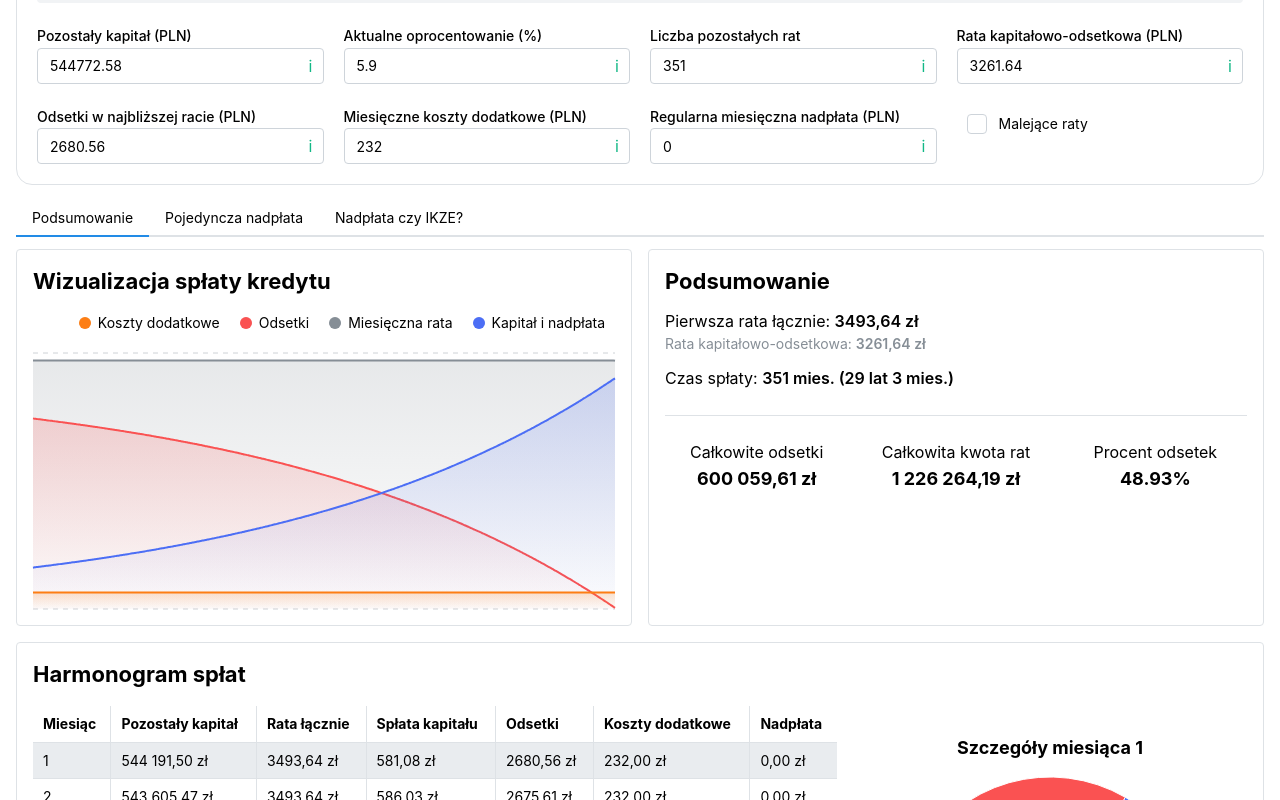
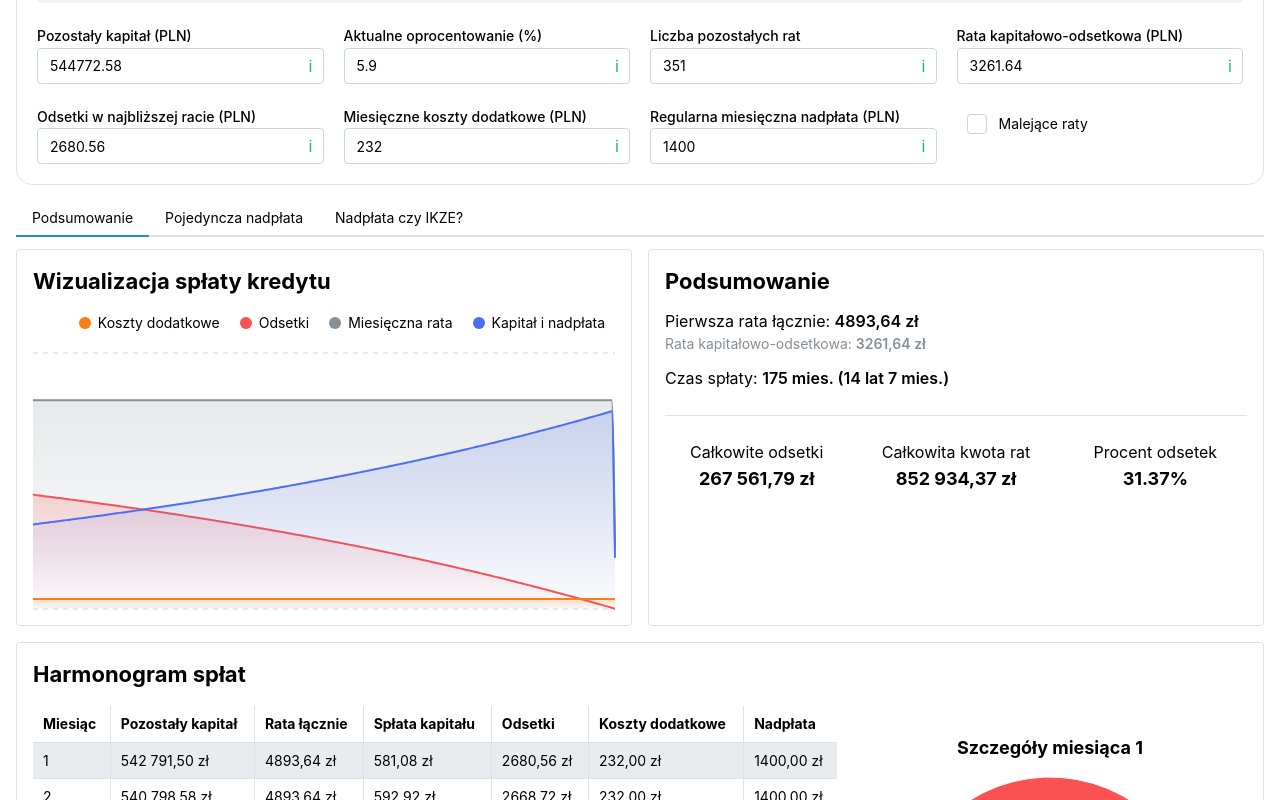
Before and after one commit to Angael/hipoteka, a React (Vite) app: page / in a window 1280 px wide. Shown: the part 220-1020 px from the top of the page. Built offline with nearby package versions, Linux system fonts and the light colour scheme.

Commit message:
better ikze calculations

```diff
--- a/src/App.tsx
+++ b/src/App.tsx
@@ -106,7 +106,7 @@ function App() {
   const [additionalCost, additionalCostProps] =
     useDefferedInputState<number | string>(232);
   const [overpayment, overpaymentProps] =
-    useDefferedInputState<number | string>(0);
+    useDefferedInputState<number | string>(1_400);
   const [plannedPrincipal, plannedPrincipalProps] =
     useDefferedInputState<number | string>(500_000);
   const [plannedInterest, plannedInterestProps] =
@@ -116,7 +116,7 @@ function App() {
   const [plannedCost, plannedCostProps] =
     useDefferedInputState<number | string>(0);
   const [plannedOverpayment, plannedOverpaymentProps] =
-    useDefferedInputState<number | string>(0);
+    useDefferedInputState<number | string>(1_400);
   const [isFallingRates, isFallingRatesProps] =
     useDefferedInputState<boolean>(false);
 
--- a/src/IkzeComparison.tsx
+++ b/src/IkzeComparison.tsx
@@ -2,6 +2,7 @@ import { AreaChart } from "@mantine/charts";
 import {
   Badge,
   Card,
+  Divider,
   NumberInput,
   SegmentedControl,
   SimpleGrid,
@@ -15,10 +16,14 @@ import {
   type LoanParameters
 } from "./loanCalculations";
 import { formatCurrency } from "./utils";
+import InputHelp from "./InputHelp";
 
 const IKZE_LIMIT_2026 = 11_304;
+const MONTHLY_IKZE_CAPACITY = 942;
+const RETIREMENT_AGE = 65;
 const TAX_THRESHOLD = 120_000;
 const WITHDRAWAL_TAX = 0.1;
+const MAX_HORIZON_MONTHS = 50 * 12;
 
 const profiles = {
   cautious: { label: "Ostrożny · 3%", returnRate: 0.03 },
@@ -27,190 +32,224 @@ const profiles = {
 } as const;
 
 type Profile = keyof typeof profiles;
+type Props = { parameters: LoanParameters };
+type RouteKind = "ikzeFirst" | "mortgageFirst";
 
-type Props = {
-  parameters: LoanParameters;
+const taxBenefitFor = (contribution: number, income: number) => {
+  const deductible = Math.min(contribution, income);
+  const at32 = Math.min(deductible, Math.max(income - TAX_THRESHOLD, 0));
+  return at32 * 0.32 + (deductible - at32) * 0.12;
 };
 
+const payoffLabel = (months: number) =>
+  months <= 0
+    ? "kredyt już spłacony"
+    : `${Math.floor(months / 12)} l. ${months % 12} mies.`;
+
 const IkzeComparison = ({ parameters }: Props) => {
+  const [currentAge, setCurrentAge] = useState<number | string>(28);
   const [monthlyBudget, setMonthlyBudget] = useState<number | string>(500);
   const [taxableIncome, setTaxableIncome] = useState<number | string>(100_000);
   const [profile, setProfile] = useState<Profile>("balanced");
+
+  const age = typeof currentAge === "number" ? Math.min(Math.max(currentAge, 15), 64) : 28;
   const budget = typeof monthlyBudget === "number" ? Math.max(monthlyBudget, 0) : 0;
   const income = typeof taxableIncome === "number" ? Math.max(taxableIncome, 0) : 0;
 
   const result = useMemo(() => {
-    const years = Math.max(Math.ceil(parameters.termMonths / 12), 1);
-    const annualContribution = Math.min(budget * 12, IKZE_LIMIT_2026);
-    const monthlyContribution = annualContribution / 12;
-    const annualReturn = profiles[profile].returnRate;
-    const monthlyReturn = Math.pow(1 + annualReturn, 1 / 12) - 1;
-    const baseline = generateAmortizationSchedule({
+    const horizonMonths = Math.min(
+      Math.max(Math.round((RETIREMENT_AGE - age) * 12), 1),
+      MAX_HORIZON_MONTHS
+    );
+    const commonOverpayment = Math.max(parameters.monthlyOverpayment ?? 0, 0);
+    const ikzeFirstMortgageBudget = Math.max(budget - MONTHLY_IKZE_CAPACITY, 0);
+    const schedules = {
+      baseline: generateAmortizationSchedule(parameters),
+      ikzeFirst: generateAmortizationSchedule({
         ...parameters,
-      monthlyOverpayment: 0,
-      oneTimeOverpayment: 0
-    });
-    const overpaid = generateAmortizationSchedule({
+        monthlyOverpayment: commonOverpayment + ikzeFirstMortgageBudget
+      }),
+      mortgageFirst: generateAmortizationSchedule({
         ...parameters,
-      monthlyOverpayment: budget,
-      oneTimeOverpayment: 0
-    });
-    const interestSaved = Math.max(
-      baseline.totalInterestPaid - overpaid.totalInterestPaid,
+        monthlyOverpayment: commonOverpayment + budget
+      })
+    };
+    const monthlyReturn = Math.pow(1 + profiles[profile].returnRate, 1 / 12) - 1;
+
+    const simulate = (kind: RouteKind) => {
+      const schedule = schedules[kind];
+      const mortgageBudget =
+        kind === "ikzeFirst" ? ikzeFirstMortgageBudget : budget;
+      let ikzeBalance = 0;
+      let contributions = 0;
+      let taxBenefit = 0;
+      let yearContribution = 0;
+      let cumulativeInterest = 0;
+      let cashSavings = 0;
+      const snapshots = [];
+
+      for (let month = 1; month <= horizonMonths; month += 1) {
+        const loanRow = schedule.schedule[month - 1];
+        const loanBalance = loanRow?.remainingBalance ?? 0;
+        cumulativeInterest += loanRow?.interest ?? 0;
+        const mayContribute = kind === "ikzeFirst" || month > schedule.payoffMonths;
+        const remainingAnnualCapacity = Math.max(IKZE_LIMIT_2026 - yearContribution, 0);
+        const contribution = mayContribute
+          ? Math.min(budget, MONTHLY_IKZE_CAPACITY, remainingAnnualCapacity)
+          : 0;
+
+        ikzeBalance = ikzeBalance * (1 + monthlyReturn) + contribution;
+        contributions += contribution;
+        yearContribution += contribution;
+
+        // The schedule includes the configured overpayment and the comparison
+        // budget together. Isolate the latter so a final, truncated payment
+        // does not silently discard any budget left after payoff.
+        const configuredOverpayment =
+          commonOverpayment +
+          (month === 1 ? Math.max(parameters.oneTimeOverpayment ?? 0, 0) : 0);
+        const comparisonMortgagePayment = Math.min(
+          mortgageBudget,
+          Math.max((loanRow?.overpayment ?? 0) - configuredOverpayment, 0)
+        );
+        if (loanBalance === 0) {
+          cashSavings += Math.max(
+            budget - contribution - comparisonMortgagePayment,
             0
           );
-    const monthsSaved = Math.max(baseline.payoffMonths - overpaid.payoffMonths, 0);
-    const deductionAt32 = Math.min(
-      annualContribution,
-      Math.max(income - TAX_THRESHOLD, 0)
-    );
-    const deductionAt12 = Math.min(
-      annualContribution - deductionAt32,
-      Math.max(income - deductionAt32, 0)
-    );
-    const annualTaxSaving = deductionAt32 * 0.32 + deductionAt12 * 0.12;
-    let ikzeBalance = 0;
-    let contributions = 0;
-    const chartData = [];
+        }
 
-    for (let month = 1; month <= years * 12; month += 1) {
-      ikzeBalance = ikzeBalance * (1 + monthlyReturn) + monthlyContribution;
-      contributions += monthlyContribution;
-      if (month % 12 === 0) {
-        const elapsedYears = month / 12;
-        const taxSavings = annualTaxSaving * elapsedYears;
+        const isYearEnd = month % 12 === 0;
+        if (isYearEnd || month === horizonMonths) {
+          taxBenefit += taxBenefitFor(yearContribution, income);
+          yearContribution = 0;
           const netIkze = ikzeBalance * (1 - WITHDRAWAL_TAX);
-        chartData.push({
-          year: `Rok ${elapsedYears}`,
-          ikzeBenefit: Math.max(netIkze + taxSavings - contributions, 0),
-          overpaymentBenefit: interestSaved * Math.min(month / baseline.payoffMonths, 1)
+          const repaidPrincipal = Math.max(parameters.principal - loanBalance, 0);
+          snapshots.push({
+            month,
+            age: age + month / 12,
+            period: `Wiek ${(age + month / 12).toLocaleString("pl-PL", { maximumFractionDigits: 1 })}`,
+            loanBalance,
+            cumulativeInterest,
+            contributions,
+            taxBenefit,
+            netIkze,
+            repaidPrincipal,
+            cashSavings,
+            routeValue: repaidPrincipal + netIkze + taxBenefit + cashSavings
           });
         }
       }
 
-    const netIkze = ikzeBalance * (1 - WITHDRAWAL_TAX);
-    const totalTaxSaving = annualTaxSaving * years;
-    const ikzeBenefit = netIkze + totalTaxSaving - contributions;
+      const terminal = snapshots[snapshots.length - 1];
+      return {
+        ...terminal,
+        snapshots,
+        payoffMonths: schedule.payoffMonths,
+        interestSaved: Math.max(
+          schedules.baseline.totalInterestPaid - schedule.totalInterestPaid,
+          0
+        )
+      };
+    };
+
+    const ikzeFirst = simulate("ikzeFirst");
+    const mortgageFirst = simulate("mortgageFirst");
+    const chartData = ikzeFirst.snapshots.map((point, index) => {
+      const mortgagePoint = mortgageFirst.snapshots[index];
+      return {
+        period: point.period,
+        ikzeFirstValue: point.routeValue,
+        mortgageFirstValue: mortgagePoint.routeValue,
+        ikzeFirstCashSavings: point.cashSavings,
+        mortgageFirstCashSavings: mortgagePoint.cashSavings
+      };
+    });
 
     return {
-      years,
-      annualContribution,
-      monthlyContribution,
-      annualTaxSaving,
-      totalTaxSaving,
-      netIkze,
-      ikzeBenefit,
-      interestSaved,
-      monthsSaved,
-      chartData,
-      winner: ikzeBenefit > interestSaved ? "ikze" : "mortgage"
+      horizonMonths,
+      ikzeFirstMortgageBudget,
+      ikzeFirst,
+      mortgageFirst,
+      chartData
     };
-  }, [budget, income, parameters, profile]);
+  }, [age, budget, income, parameters, profile]);
+
+  const difference = result.ikzeFirst.routeValue - result.mortgageFirst.routeValue;
+  const earlierMonths = Math.abs(result.ikzeFirst.payoffMonths - result.mortgageFirst.payoffMonths);
 
   return (
     <Stack gap="md" mt="sm">
       <Card withBorder radius="lg" p="lg">
         <Text tt="uppercase" size="xs" fw={700} c="teal.8" lts={1.1}>
-          Ten sam miesięczny budżet, dwa zastosowania
+          Jeden miesięczny budżet · dwa sposoby oszczędzania
         </Text>
-        <Title order={2} mt={4}>IKZE czy nadpłata kredytu?</Title>
-        <Text c="dimmed" mt="xs" maw={850} lh={1.55}>
-          Porównujemy dodatkową korzyść ponad wpłacony przez Ciebie kapitał:
-          zaoszczędzone odsetki kontra zysk inwestycyjny, ulgę PIT i 10% podatku
-          przy prawidłowej wypłacie z IKZE.
+        <Title order={2} mt={4}>Najpierw IKZE czy szybsza spłata kredytu?</Title>
+        <Text c="dimmed" mt="xs" maw={900} lh={1.55}>
+          Wybierz kwotę, którą możesz odkładać co miesiąc. Porównamy, co się stanie,
+          gdy najpierw zasilasz IKZE albo najpierw nadpłacasz kredyt. Każda złotówka
+          budżetu trafia do IKZE, kredytu lub pozostałych oszczędności.
         </Text>
       </Card>
 
-      <SimpleGrid cols={{ base: 1, md: 3 }} spacing="md">
-        <NumberInput
-          label="Miesięczny budżet (PLN)"
-          value={monthlyBudget}
-          onChange={setMonthlyBudget}
-          min={0}
-          step={100}
-          decimalScale={2}
-        />
-        <NumberInput
-          label="Roczny dochód po kosztach i składkach, przed ulgą IKZE (PLN)"
-          value={taxableIncome}
-          onChange={setTaxableIncome}
-          min={0}
-          step={5_000}
-        />
+      <SimpleGrid cols={{ base: 1, md: 4 }} spacing="md">
+        <NumberInput label="Obecny wiek" value={currentAge} onChange={setCurrentAge} min={15} max={64} step={1} />
+        <NumberInput label="Miesięczny budżet (PLN)" value={monthlyBudget} onChange={setMonthlyBudget} min={0} step={100} decimalScale={2} />
+        <NumberInput label="Roczny dochód do PIT (PLN)" value={taxableIncome} onChange={setTaxableIncome} min={0} step={5_000} />
         <Stack gap={5}>
-          <Text size="sm" fw={500}>Założony średni wynik inwestycji</Text>
-          <SegmentedControl
-            fullWidth
-            value={profile}
-            onChange={(value) => setProfile(value as Profile)}
-            data={Object.entries(profiles).map(([value, item]) => ({
-              value,
-              label: item.label
-            }))}
-          />
+          <Text size="sm" fw={500}>Scenariusz wyniku IKZE</Text>
+          <SegmentedControl fullWidth value={profile} onChange={(value) => setProfile(value as Profile)} data={Object.entries(profiles).map(([value, item]) => ({ value, label: item.label }))} />
         </Stack>
       </SimpleGrid>
 
-      {budget * 12 > IKZE_LIMIT_2026 && (
-        <Text size="sm" c="orange.8">
-          Limit IKZE na 2026 r. to {formatCurrency(IKZE_LIMIT_2026)}. Nadwyżka
-          miesięcznego budżetu nie jest doliczana do symulacji IKZE.
+      <Card withBorder radius="lg" p={{ base: "lg", md: "xl" }} bg="gray.0">
+        <Badge color="gray" variant="light" mb="sm">Najważniejszy wniosek</Badge>
+        <Title order={3}>Więcej na 65. urodziny czy kredyt spłacony wcześniej?</Title>
+        <Text mt="sm" lh={1.55}>
+          <b>Łączna kwota w wieku 65 lat:</b>{" "}
+          {difference === 0
+            ? "oba sposoby dają w tym wyliczeniu tyle samo"
+            : `${difference > 0 ? "„IKZE najpierw”" : "„Kredyt najpierw”"} daje o ${formatCurrency(Math.abs(difference))} więcej`}.
+          To prognoza, bo wynik IKZE może być inny niż założone 3%, 5% lub 7%.
         </Text>
-      )}
-
-      <Card
-        withBorder
-        radius="lg"
-        p={{ base: "lg", md: "xl" }}
-        bg={result.winner === "ikze" ? "teal.0" : "blue.0"}
-      >
-        <Badge color={result.winner === "ikze" ? "teal" : "blue"} mb="sm">
-          Lepszy wynik w tej symulacji
-        </Badge>
-        <Title order={2}>
-          {result.winner === "ikze" ? "IKZE" : "Nadpłata kredytu"}
-        </Title>
-        <Text mt="xs" c="dimmed">
-          Różnica prognozowanych korzyści: {formatCurrency(
-            Math.abs(result.ikzeBenefit - result.interestSaved)
-          )}. Nadpłata daje pewny efekt równy kosztowi unikniętych odsetek;
-          wynik inwestycji nie jest gwarantowany.
+        <Text mt="xs" lh={1.55}>
+          <b>Szybsze wyjście z długu:</b>{" "}
+          {earlierMonths > 0
+            ? `„Kredyt najpierw” spłaca kredyt o ${earlierMonths} mies. wcześniej.`
+            : "W obu sposobach kredyt jest spłacony w tym samym miesiącu."}{" "}
+          Mniej zapłaconych odsetek jest przewidywalne przy niezmiennym oprocentowaniu.
         </Text>
       </Card>
 
       <SimpleGrid cols={{ base: 1, md: 2 }} spacing="md">
-        <Card withBorder radius="lg" p="lg">
-          <Text size="sm" c="dimmed">Nadpłata kredytu</Text>
-          <Text fz={30} fw={800} c="blue.8">{formatCurrency(result.interestSaved)}</Text>
-          <Text>zaoszczędzonych odsetek · {result.monthsSaved} mies. szybciej</Text>
-        </Card>
-        <Card withBorder radius="lg" p="lg">
-          <Text size="sm" c="dimmed">IKZE po {result.years} latach</Text>
-          <Text fz={30} fw={800} c="teal.8">{formatCurrency(result.ikzeBenefit)}</Text>
-          <Text>dodatkowej korzyści ponad wpłaty</Text>
-        </Card>
-        <Card withBorder radius="lg" p="lg">
-          <Text size="sm" c="dimmed">Szacowana ulga PIT rocznie</Text>
-          <Text fz={24} fw={800}>{formatCurrency(result.annualTaxSaving)}</Text>
-          <Text size="xs" c="dimmed">Uwzględnia część dochodu w progach 12% i 32%</Text>
-        </Card>
-        <Card withBorder radius="lg" p="lg">
-          <Text size="sm" c="dimmed">Wartość IKZE po podatku 10%</Text>
-          <Text fz={24} fw={800}>{formatCurrency(result.netIkze)}</Text>
-          <Text size="xs" c="dimmed">Przy wypłacie po 65. roku życia i wpłatach w min. 5 latach</Text>
-        </Card>
+        <RouteCard
+          color="teal"
+          title="Sposób A · Najpierw IKZE"
+          description={`Co miesiąc do IKZE trafia najwyżej 942 zł (11 304 zł rocznie). Przed spłatą kredytu ${formatCurrency(result.ikzeFirstMortgageBudget)} ponad ten limit idzie na nadpłatę; po spłacie ta nadwyżka trafia do „Pozostałych oszczędności”.`}
+          route={result.ikzeFirst}
+        />
+        <RouteCard
+          color="blue"
+          title="Sposób B · Najpierw kredyt"
+          description="Do spłaty kredytu cały miesięczny budżet idzie na nadpłatę. Od następnego miesiąca do IKZE trafia najwyżej 942 zł, a każda złotówka ponad limit do „Pozostałych oszczędności”."
+          route={result.mortgageFirst}
+        />
       </SimpleGrid>
 
       <Card withBorder radius="lg" p="lg">
-        <Title order={3} mb="md">Jak rośnie dodatkowa korzyść</Title>
+        <Title order={3}>Jak rośnie łączna kwota do 65. roku życia</Title>
+        <Text size="sm" c="dimmed" mb="md" lh={1.5}>
+          Każdy punkt na wykresie to suma czterech części: spłaconego kapitału kredytu,
+          IKZE po podatku 10%, niewydanej ulgi PIT i pozostałych oszczędności w gotówce.
+        </Text>
         <AreaChart
-          h={300}
+          h={320}
           data={result.chartData}
-          dataKey="year"
+          dataKey="period"
           valueFormatter={formatCurrency}
           series={[
-            { name: "overpaymentBenefit", label: "Nadpłata", color: "blue.7" },
-            { name: "ikzeBenefit", label: "IKZE", color: "teal.7" }
+            { name: "ikzeFirstValue", label: "IKZE najpierw", color: "teal.7" },
+            { name: "mortgageFirstValue", label: "Kredyt najpierw", color: "blue.7" }
           ]}
           withLegend
           curveType="monotone"
@@ -219,17 +258,126 @@ const IkzeComparison = ({ parameters }: Props) => {
       </Card>
 
       <Card withBorder radius="lg" p="lg" bg="yellow.0">
-        <Text fw={700}>Założenia i ograniczenia</Text>
+        <Text fw={700}>Co zakładamy w tym porównaniu</Text>
         <Text size="sm" c="dimmed" mt={5} lh={1.5}>
-          Limit IKZE 2026: 11 304 zł. Skala PIT: 12% do 120 000 zł i 32% od
-          nadwyżki. Preferencyjna wypłata IKZE jest obciążona 10% podatkiem od
-          całej kwoty. Profile 3%, 5% i 7% to scenariusze, nie obietnice; „globalny
-          ETF” może w pojedynczych latach mocno tracić. Kalkulator nie uwzględnia
-          opłat produktu, inflacji ani zmian prawa i limitów w kolejnych latach.
+          Liczymy {result.horizonMonths} mies., od wieku {age} do 65 lat. Limit IKZE przez
+          cały czas wynosi 942 zł miesięcznie i 11 304 zł rocznie. Przy wypłacie odejmujemy
+          10% od całego IKZE. Ulgę PIT liczymy według stawek 12% i 32%, ale jej nie
+          inwestujemy. Pozostałe oszczędności także nie zarabiają. Wyniki 3%, 5% i 7%
+          to tylko możliwe scenariusze. Pomijamy inflację, opłaty oraz przyszłe zmiany
+          prawa, limitu IKZE i oprocentowania kredytu.
         </Text>
       </Card>
     </Stack>
   );
 };
 
+type RouteCardProps = {
+  color: "teal" | "blue";
+  title: string;
+  description: string;
+  route: {
+    routeValue: number;
+    repaidPrincipal: number;
+    netIkze: number;
+    taxBenefit: number;
+    cashSavings: number;
+    cumulativeInterest: number;
+    contributions: number;
+    loanBalance: number;
+    payoffMonths: number;
+    interestSaved: number;
+  };
+};
+
+const RouteCard = ({ color, title, description, route }: RouteCardProps) => (
+  <Card withBorder radius="lg" p="lg">
+    <Text tt="uppercase" size="xs" fw={700} c={`${color}.8`} lts={1}>{title}</Text>
+    <Text fz={30} fw={800} c={`${color}.8`} mt={4}>{formatCurrency(route.routeValue)}</Text>
+    <Text size="sm">
+      Łącznie w wieku 65 lat{" "}
+      <InputHelp
+        title="Łączna kwota"
+        description="To spłacony kapitał kredytu + IKZE po podatku 10% + niewydana ulga PIT + pozostałe oszczędności."
+        effect="Wielka liczba pokazuje cały wynik sposobu, nie samo IKZE."
+      />
+    </Text>
+    <Text size="sm" c="dimmed" mt="md" lh={1.5}>{description}</Text>
+    <Divider my="md" />
+    <SimpleGrid cols={{ base: 1, xs: 2 }} spacing="sm">
+      <Metric
+        label="Spłacony kapitał kredytu"
+        value={formatCurrency(route.repaidPrincipal)}
+        description="To część pożyczonej kwoty, którą oddano bankowi do 65. roku życia. Nie obejmuje odsetek ani opłat."
+        effect="Ta kwota jest jedną z czterech części łącznego wyniku."
+      />
+      <Metric
+        label="IKZE po podatku 10%"
+        value={formatCurrency(route.netIkze)}
+        description="To prognozowana wartość IKZE w wieku 65 lat po odjęciu 10% podatku od wypłaty."
+        effect="Wynik zależy od wybranego scenariusza 3%, 5% lub 7%."
+      />
+      <Metric
+        label="Ulga PIT (nieinwestowana)"
+        value={formatCurrency(route.taxBenefit)}
+        description="To suma oszczędności w PIT dzięki wpłatom na IKZE. Zakładamy, że zwrot podatku nie jest inwestowany."
+        effect="Ulgę dodajemy osobno do łącznej kwoty."
+      />
+      <Metric
+        label="Pozostałe oszczędności"
+        value={formatCurrency(route.cashSavings)}
+        description="To budżet pozostały po spłacie kredytu, który nie mieści się w limicie 942 zł miesięcznie na IKZE. Gotówka nie zarabia odsetek."
+        effect="Dzięki tej pozycji żadna złotówka budżetu nie znika."
+      />
+      <Metric
+        label="Wpłaty na IKZE"
+        value={formatCurrency(route.contributions)}
+        description="To suma wpłat przekazanych na IKZE, bez zysków i bez ulgi PIT. Miesięcznie wpłata nie przekracza 942 zł."
+        effect="Pokazuje, ile własnych pieniędzy zasiliło IKZE."
+      />
+      <Metric
+        label="Odsetki kredytu"
+        value={formatCurrency(route.cumulativeInterest)}
+        description="To odsetki zapłacone bankowi od dziś do 65. roku życia. Nie są częścią łącznej kwoty."
+        effect="Niższa kwota oznacza mniejszy koszt kredytu."
+      />
+      <Metric
+        label="Saldo kredytu w wieku 65 lat"
+        value={formatCurrency(route.loanBalance)}
+        description="To kapitał kredytu, który pozostaje do spłaty w wieku 65 lat. Zero oznacza, że kredyt jest już spłacony."
+        effect="Pokazuje, czy po zakończeniu porównania zostaje dług."
+      />
+      <Metric
+        label="Czas do spłaty kredytu"
+        value={payoffLabel(route.payoffMonths)}
+        description="To czas od dziś do ostatniej raty przy nadpłatach w tym sposobie. Liczymy go z bieżących danych kredytu."
+        effect="Krótszy czas oznacza wcześniejsze wyjście z długu."
+      />
+      <Metric
+        label="Mniej odsetek niż bez tego budżetu"
+        value={formatCurrency(route.interestSaved)}
+        description="Porównujemy odsetki z tym sposobem z planem kredytu bez dodatkowego budżetu. Różnica pokazuje oszczędność na odsetkach."
+        effect="Wyższa kwota oznacza większą oszczędność na koszcie kredytu."
+      />
+    </SimpleGrid>
+  </Card>
+);
+
+type MetricProps = {
+  label: string;
+  value: string;
+  description: string;
+  effect: string;
+};
+
+const Metric = ({ label, value, description, effect }: MetricProps) => (
+  <Stack gap={1}>
+    <Text size="xs" c="dimmed">
+      {label}{" "}
+      <InputHelp title={label} description={description} effect={effect} />
+    </Text>
+    <Text fw={700}>{value}</Text>
+  </Stack>
+);
+
 export default IkzeComparison;
```
Lines whose indentation alone changed are shown as unchanged.
